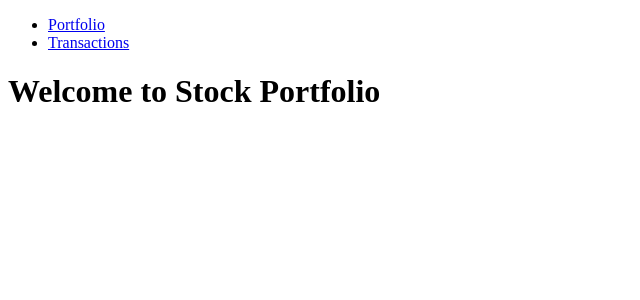
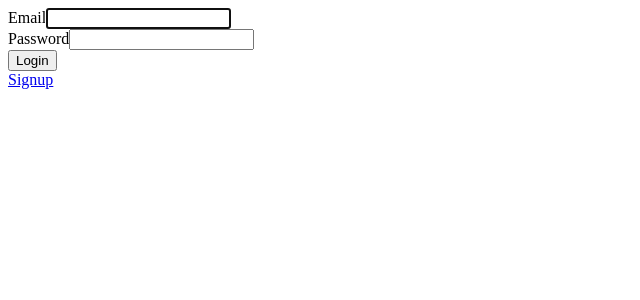
Before and after one commit to JahazielGuzman/TTP-stock-portfolio, a Next.js app: page / in a window 1280 px wide. Shown: the top 300 px of the page, without its empty margins (0-640 px from the left). Built offline with nearby package versions, Linux system fonts and the light colour scheme.

Commit message:
moved login to index file

```diff
--- a/pages/index.js
+++ b/pages/index.js
@@ -1,12 +1,91 @@
-import Fetch from "isomorphic-unfetch";
-import Layout from "../components/Layout";
+import React, { Component } from "react";
+import Router from "next/router";
+import fetch from 'isomorphic-unfetch';
+import { Button, FormGroup, FormControl, FormLabel } from "react-bootstrap";
+import Link from "next/link";
+const API = process.env.REACT_APP_BACKEND;
 
-const Index = (props) => (
-    <Layout>
-        <div>
-            <h1>Welcome to Stock Portfolio</h1>
-        </div>
-    </Layout>
-);
+export default class Index extends Component {
 
-export default Index;
+
+    state = {
+        email: "",
+        password: "",
+        errors: ""
+    }
+
+    constructor(props) {
+        super(props)
+    }
+
+    componentDidMount = () => {
+
+        const authToken = localStorage.getItem('auth_token');
+
+        if (authToken && authToken.includes("Bearer")) {
+
+            Router.push('/portfolio');
+        }
+    }
+
+
+    handleSubmit = (e) => {
+
+        e.preventDefault();
+
+
+        fetch(`${process.env.REACT_APP_BACKEND}/api/auth/login`, {
+            method: "POST",
+        headers: {
+            "Accept": "application/json",
+            "Content-Type": "application/json"
+        },
+        body: JSON.stringify({
+            email: this.state.email,
+            password: this.state.password
+        })
+        })
+        .then(res => res.json())
+        .then(data => {
+            if (data.success) {
+
+                localStorage.setItem('auth_token', data.token);
+                Router.push('/portfolio');
+            }
+            else
+                this.setState({errors: data.message});
+
+        });
+    }
+
+    render() {
+
+        return (
+          <div className="Login">
+            {this.state.errors ? <div style={{color: "red"}}>{this.state.errors}</div> : ""}
+            <form onSubmit={this.handleSubmit}>
+              <FormGroup controlId="email" bsSize="large">
+                <FormLabel>Email</FormLabel>
+                <FormControl
+                  autoFocus
+                  type="email"
+                  onChange={e => this.setState({email: e.target.value})}
+                />
+              </FormGroup>
+              <FormGroup controlId="password" bsSize="large">
+                <FormLabel>Password</FormLabel>
+                <FormControl
+                  onChange={e => this.setState({password: e.target.value})}
+                  type="password"
+                />
+              </FormGroup>
+              <Button block bsSize="large" type="submit" >
+                Login
+              </Button>
+            </form>
+            <Link href="/register"> Signup </Link>
+          </div>
+        );
+    }
+
+}
--- a/pages/portfolio.js
+++ b/pages/portfolio.js
@@ -24,7 +24,7 @@ class Portfolio extends Component {
 
         if (!authToken && !authToken.includes("Bearer")) {
 
-            router.push('/login');
+            router.push('/');
         }
         else {
             // get the portfolio for current user
--- a/pages/register.js
+++ b/pages/register.js
@@ -48,7 +48,7 @@ class Register extends Component {
                 })
                 .then(res => res.json())
                 .then(data => {
-                    Router.push('/login');
+                    Router.push('/');
                 });
     }
 
--- a/pages/transactions.js
+++ b/pages/transactions.js
@@ -23,7 +23,7 @@ class Transactions extends Component {
 
         if (!authToken && !authToken.includes("Bearer")) {
 
-            router.push('/login');
+            router.push('/');
         }
         else {
             // get the transactions for current user
```
